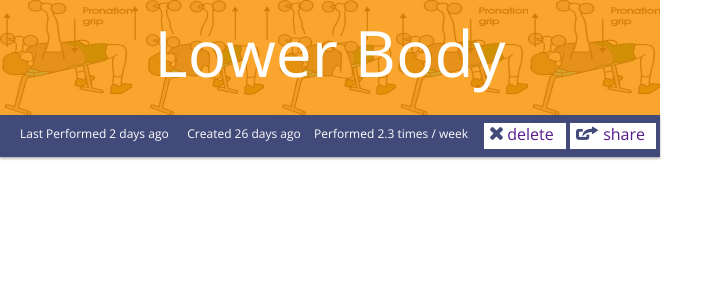
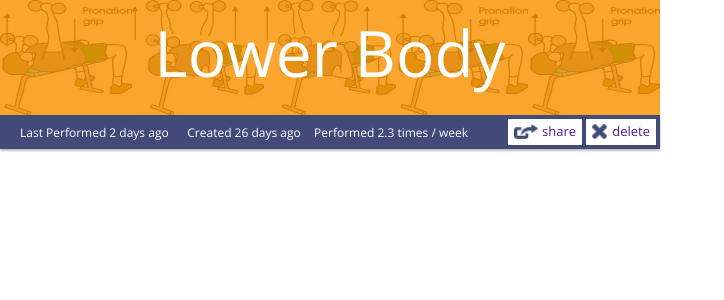
Before and after one commit to nicnhus22/nicnhus.github.io, a PHP site: page / in a window 1280 px wide. Shown: the top 300 px of the page, without its empty margins (0-724 px from the left). Run offline with PHP 8.4, Linux system fonts and the light colour scheme.

Commit message:
Finishing style for workout

```diff
--- a/TrainerWorkout/Workout/index.html
+++ b/TrainerWorkout/Workout/index.html
@@ -33,10 +33,14 @@
             </div>
             <div class="workout_buttons">
                 <a href="" class="workout_button">
-                    <img src="icon_share.png" width="" height=""/> share
+                    <img src="icon_delete.png"
+                        width="15px" height="15px">
+                    <span>delete</span>
                 </a>
                 <a href="" class="workout_button">
-                    <img src="icon_delete.png" width="" height=""> delete
+                    <img src="icon_share.png"
+                        width="25px" height="15px"/>
+                    <span>share</span>
                 </a>
             </div>
         </div>
--- a/TrainerWorkout/Workout/style.css
+++ b/TrainerWorkout/Workout/style.css
@@ -53,10 +53,7 @@ body, html {
   width:100%;
   background: #424A7A;
   box-shadow: 0px 0px 2px 0px rgba(0,0,0,0.12), 0px 2px 2px 0px rgba(0,0,0,0.24);
-  padding:8px 0;
-  box-sizing:border-box;
-    -moz-box-sizing:border-box;
-      -webkit-box-sizing:border-box;
+  padding:4px 0;
 }
 
 .workout_main_container .lower_container:after {
@@ -73,6 +70,7 @@ body, html {
   font-size: 12px;
   color:#FFF;
   line-height: 21px;
+  margin-top: 3px;
 }
 .workout_info span {
   position: absolute;
@@ -94,6 +92,21 @@ body, html {
   background-color: #FFF;
   text-decoration: none;
   padding:0 6px;
+  -webkit-box-sizing: border-box; /* Safari/Chrome, other WebKit */
+    -moz-box-sizing: border-box;    /* Firefox, other Gecko */
+      box-sizing: border-box;
 }
-.workout_buttons a.workout_button:nth-child(1){width:74px;height:26px;}
-.workout_buttons a.workout_button:nth-child(2){width:70px;height:26px;}
+.workout_buttons a.workout_button:nth-child(1){width:70px;height:26px;}
+.workout_buttons a.workout_button:nth-child(2){width:74px;height:26px;}
+
+.workout_button img {
+  position: relative;
+  float:left;
+  padding-top: 5px;
+}
+.workout_button span {
+  position: relative;
+  float: right;
+  font-size: 13px;
+  padding-top: 3px;
+}
```
